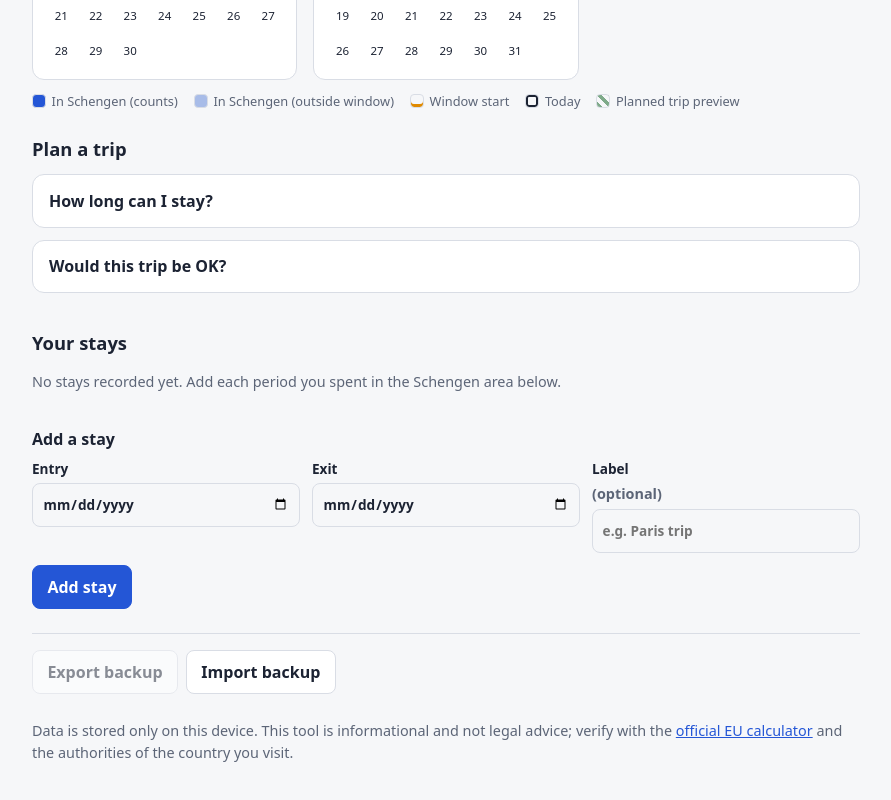
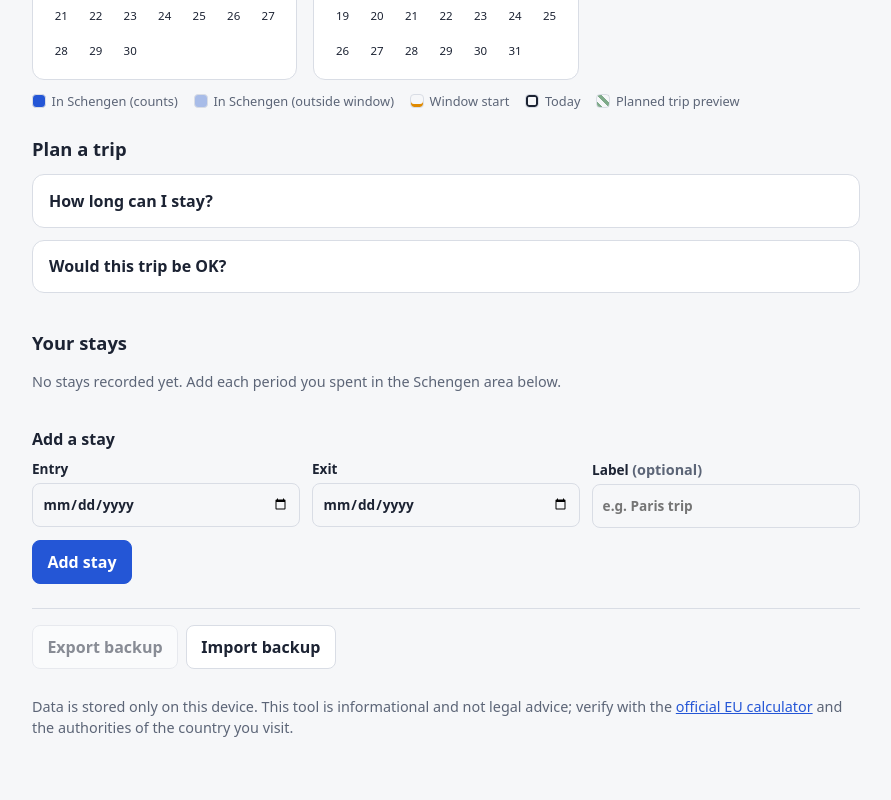
Before and after one commit to nerfologist/better-schengen-calculator, a React (Vite) app: page / in a window 1280 px wide. Shown: the part 984-1784 px from the top of the page, without its empty margins (194-1085 px from the left). Built offline with nearby package versions, Linux system fonts and the light colour scheme.

Commit message:
Keep the (optional) hint inline with the Label caption
The label element is a flex column, so the hint span rendered as its
own row and pushed the text input out of alignment with Entry/Exit.

```diff
--- a/src/components/StayForm.tsx
+++ b/src/components/StayForm.tsx
@@ -57,7 +57,9 @@ export function StayForm({ initial, onSave, onCancel }: StayFormProps) {
           />
         </label>
         <label>
-          Label <span className="muted">(optional)</span>
+          <span>
+            Label <span className="muted">(optional)</span>
+          </span>
           <input
             type="text"
             placeholder="e.g. Paris trip"
```
